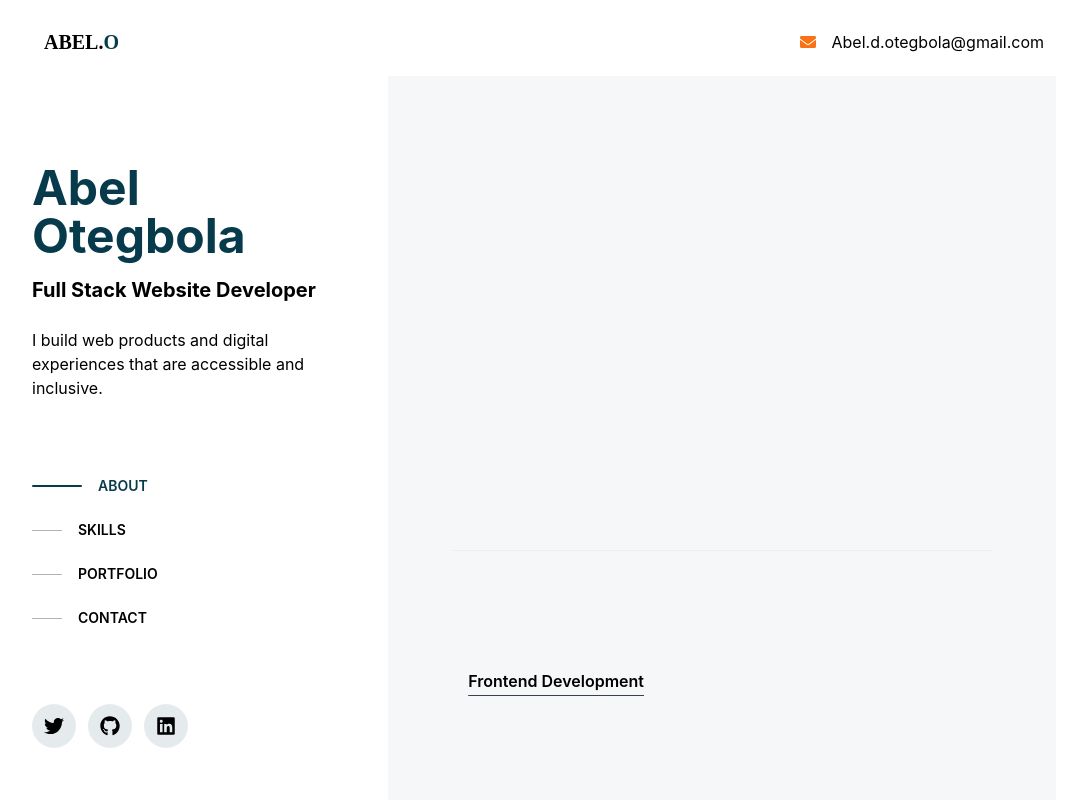
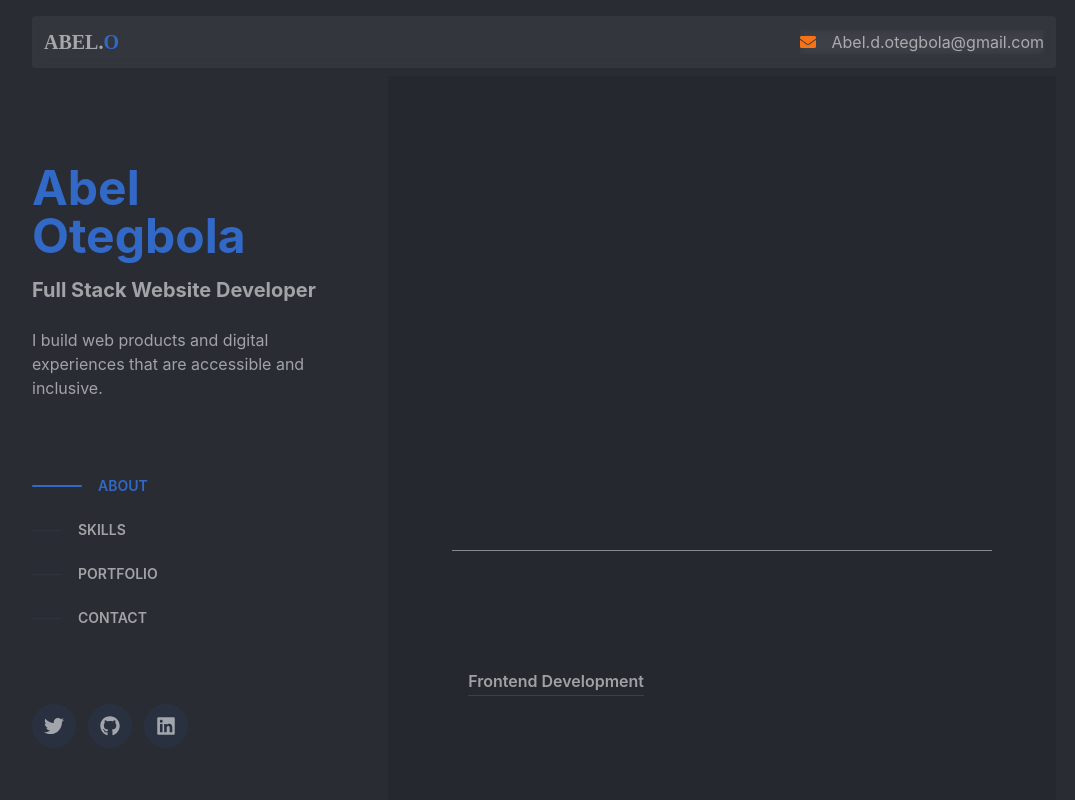
Before and after one commit to abel-otegbola/Portfolio, a Next.js app: page / in a window 1280 px wide. Shown: the top 800 px of the page, without its empty margins (96-1171 px from the left). Built offline with nearby package versions, Linux system fonts and the light colour scheme.

Commit message:
fix: theme color to only darkmode

```diff
--- a/components/Layout.js
+++ b/components/Layout.js
@@ -12,7 +12,7 @@ const Layout = ({ children }) => {
             <Head>
                 <title>Abel | Portfolio</title>
             </Head>
-            <div className="dark:bg-body dark:text-text bg-white text-black scroll-smooth">
+            <div className="bg-body text-text scroll-smooth">
                 <Navbar />
                     {children}
                 <Footer />
--- a/components/card/card.js
+++ b/components/card/card.js
@@ -8,7 +8,7 @@ const Card = ({ project }) => {
   return (
     <div
       data-testid="card"
-      className="my-10 border border-transparent p-2 bg-gray-300/[0.3] rounded dark:bg-slate-300/[0.02] border-y-slate-300/[0.1]"
+      className="my-10 border border-transparent p-2 rounded bg-slate-300/[0.02] border-y-slate-300/[0.1]"
       data-aos="fade-up"
     >
       {/* Project image */}
--- a/pages/index.js
+++ b/pages/index.js
@@ -9,7 +9,7 @@ export default function Home() {
       <div className="lg:px-[10%] px-4 flex lg:flex-nowrap flex-wrap">
         <Sidebar />
 
-        <div className="lg:p-16 p-2 lg:mt-6 lg:ml-6 lg:w-2/3 md:dark:bg-black/[0.1] md:bg-gray-300/[0.2] overflow-hidden">
+        <div className="lg:p-16 p-2 lg:mt-6 lg:ml-6 lg:w-2/3 md:bg-black/[0.1] overflow-hidden">
           {/* ABOUT SECTION */}
           <h2
             className="text-primary font-semibold text-xl p-4 pb-6"
@@ -19,7 +19,7 @@ export default function Home() {
             ABOUT
           </h2>
           <p
-            className="py-4 px-6 bg-gray-300/[0.3] dark:bg-slate-300/[0.03] rounded leading-[30px]"
+            className="py-4 px-6 bg-slate-300/[0.03] rounded leading-[30px]"
             data-aos="fade-left"
           >
             In 2020, I made the deliberate decision to delve into the world of
--- a/tailwind.config.js
+++ b/tailwind.config.js
@@ -11,8 +11,8 @@ module.exports = {
   theme: {
     extend: {
       colors: {
-        body: "#000100",
-        primary: "#073B4C",
+        body: "rgb(41, 44, 51)",
+        primary: "rgb(50, 104, 198)",
         text: "#ffffff90"
       }
     }
```
